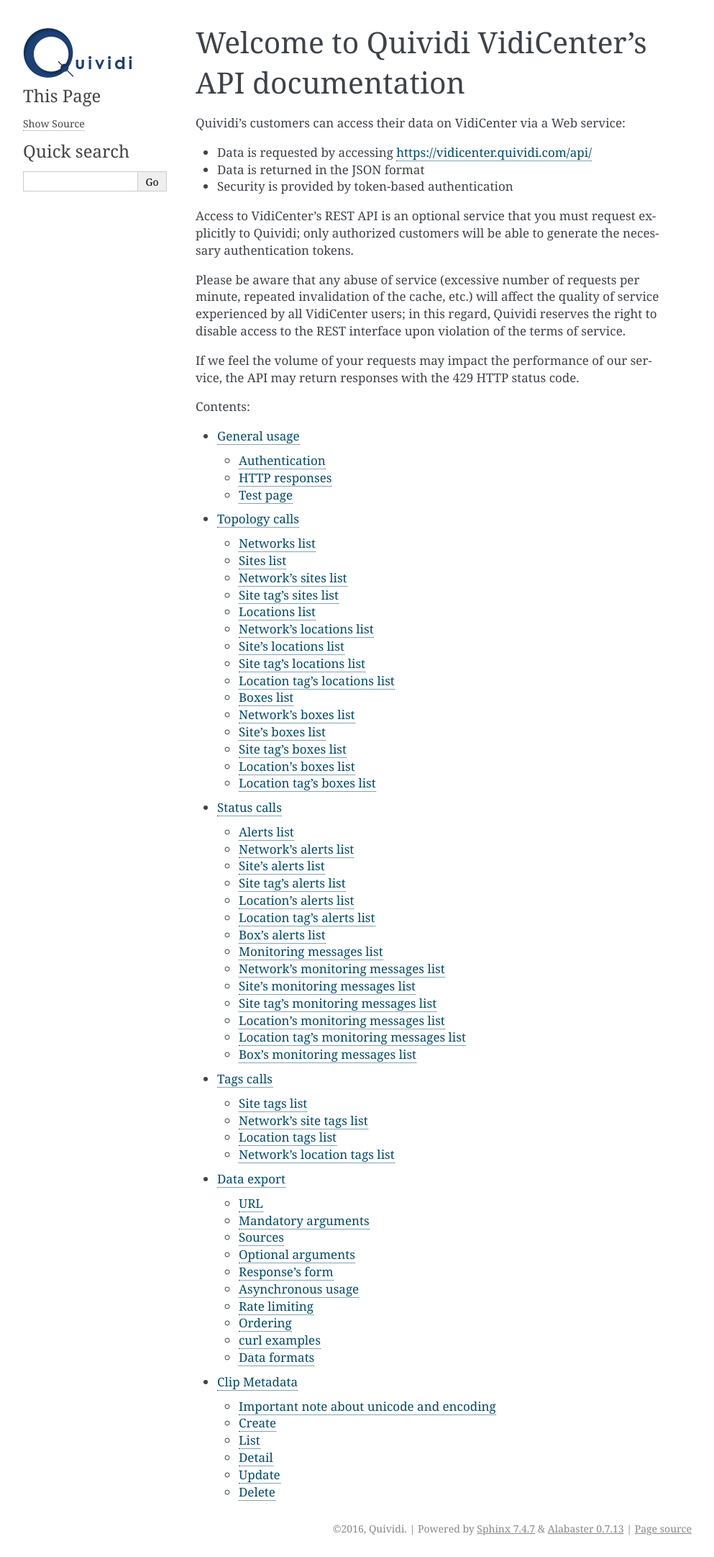
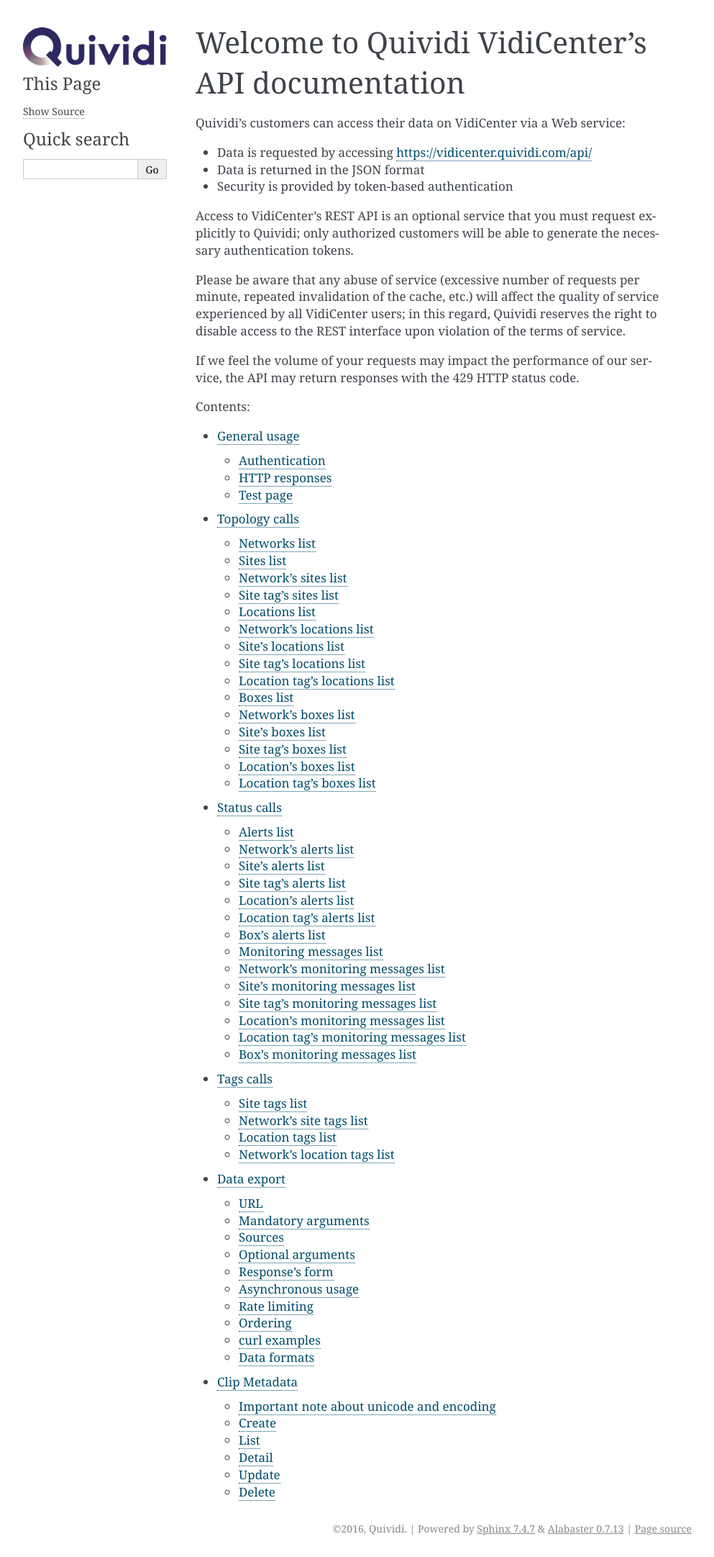
Before and after one commit to quividi/vidicenter-api-documentation, a Sphinx documentation site: the page built from docs/source/index.rst, in a window 1280 px wide. Shown: the whole page at 72% size, without its empty margins (148-1141 px from the left). Built offline with Sphinx 7.4.7, drawn with Linux system fonts in a browser that asks for light colours.

Commit message:
Evol [#155815872] Changed logo

```diff
--- a/docs/source/conf.py
+++ b/docs/source/conf.py
@@ -142,7 +142,7 @@
 # The name of an image file (relative to this directory) to place at the top
 # of the sidebar.
 
-html_logo = 'images/quividi.gif'
+html_logo = 'images/quividi.png'
 
 # The name of an image file (relative to this directory) to use as a favicon of
 # the docs.  This file should be a Windows icon file (.ico) being 16x16 or 32x32
```
Also changed, not shown: docs/source/images/favicon.ico, docs/source/images/quividi.gif (deleted), docs/source/images/quividi.png (added).
